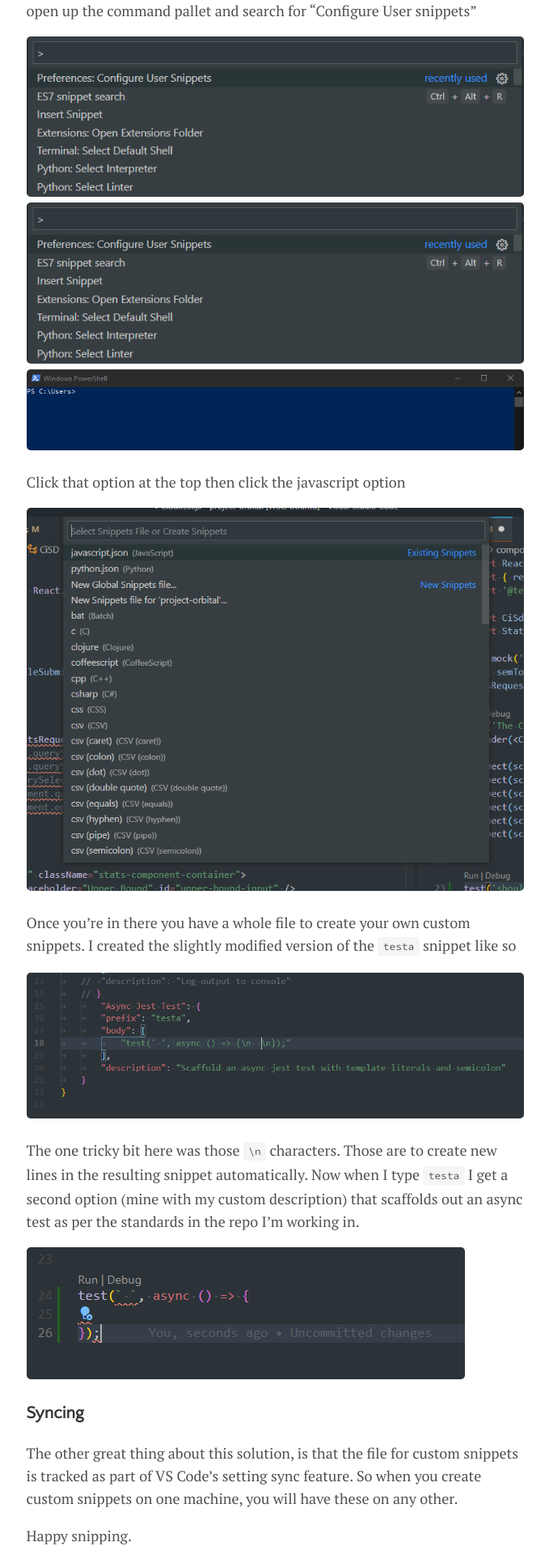
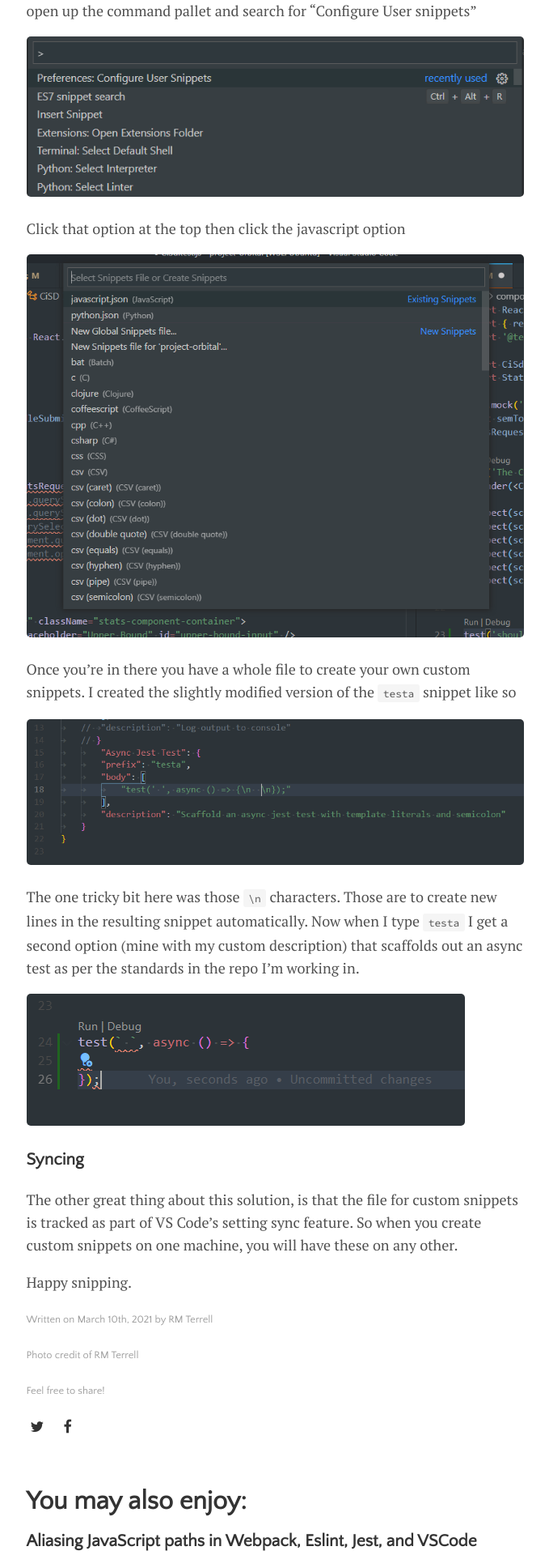
Before and after one commit to RM-Terrell/RM-Terrell.github.io, a Jekyll site: the page built from _posts/2021-03-10-custom-snippets-vscode.md, in a window 1280 px wide. Shown: the part 1244-3164 px from the top of the page at 81% size, without its empty margins (300-979 px from the left). Built offline with Jekyll 4.4.1, drawn with Linux system fonts in a browser that asks for light colours.

Commit message:
nevermind

```diff
--- a/_posts/2021-03-10-custom-snippets-vscode.md
+++ b/_posts/2021-03-10-custom-snippets-vscode.md
@@ -23,8 +23,6 @@
 With <kbd>CTRL</kbd>+<kbd>SHIFT</kbd>+<kbd>P</kbd> (assuming Windows, use CMND instead if on Mac) open up the command pallet and search for "Configure User snippets"
 
 ![first_setting](/assets/img/custom-snippets-vscode/snippet_setting_1.png)
-![first_setting](/assets/img/custom-snippets-vscode/snippet_setting_1.PNG)
-![powersh](/assets/img/powershell-to-bash/powersh.png)
 
 Click that option at the top then click the javascript option
 
```
